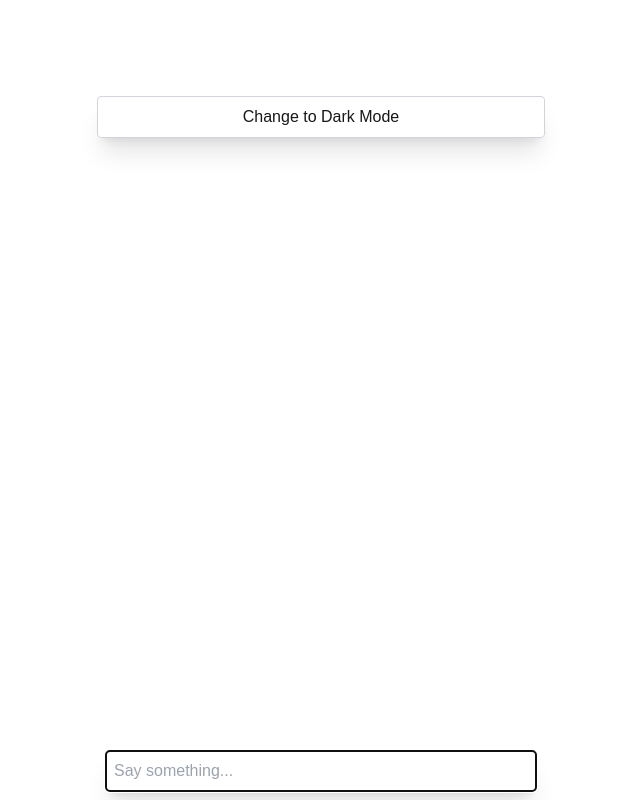
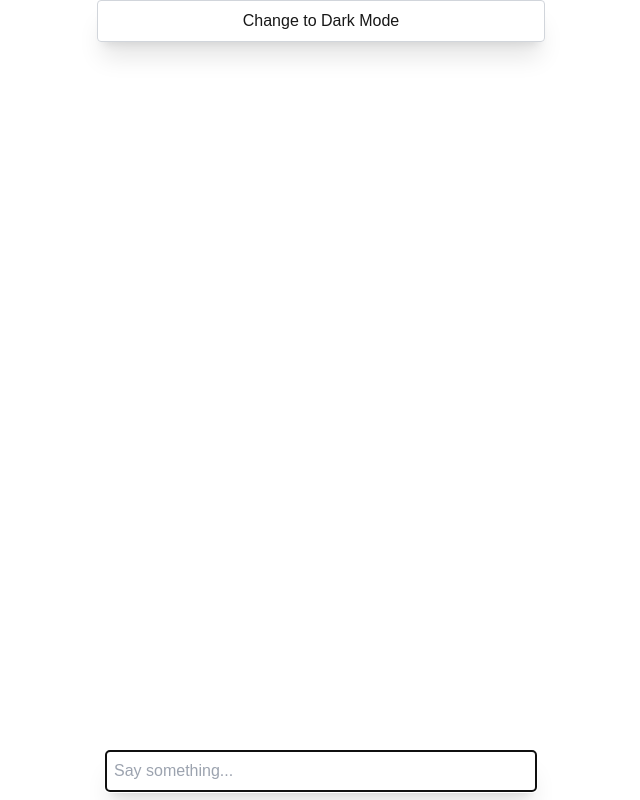
Before and after one commit to MarekMurumae/simple-chatbot, a Next.js app: page / in a window 1280 px wide. Shown: the whole page, without its empty margins (319-959 px from the left). Built offline with nearby package versions, Linux system fonts and the light colour scheme.

Commit message:
change margins

```diff
--- a/app/components/chatMessage.tsx
+++ b/app/components/chatMessage.tsx
@@ -9,7 +9,7 @@ interface ChatMessageProps {
 const ChatMessage: React.FC<ChatMessageProps> = ({ role, content, aiProfilePic }) => {
     return (
         <div
-            className={`flex ${role === 'user' ? 'justify-end' : 'justify-start items-start space-x-2'}`}
+            className={`flex ${role === 'user' ? 'justify-end mr-2' : 'justify-start items-start space-x-2 mr-2'}`}
         >
             {role === 'assistant' && (
                 <img
--- a/app/page.tsx
+++ b/app/page.tsx
@@ -2,13 +2,28 @@
 
 import { useState, useEffect, useCallback } from 'react';
 import { useChat } from 'ai/react';
-import {ChatMessage, ThemeToggle} from './components';
+import { ChatMessage, ThemeToggle } from './components';
+
+const useWindowHeight = () => {
+    const [windowHeight, setWindowHeight] = useState<number>(window.innerHeight);
+
+    useEffect(() => {
+        const handleResize = () => setWindowHeight(window.innerHeight);
+
+        window.addEventListener('resize', handleResize);
+        return () => window.removeEventListener('resize', handleResize);
+    }, []);
+
+    return windowHeight;
+};
 
 const aiProfilePic = '/resources/images/logo.png';
 
 export default function Chat() {
     const { messages, input, handleInputChange, handleSubmit } = useChat();
     const [theme, setTheme] = useState<'light' | 'dark'>('light');
+    const windowHeight = useWindowHeight();
+
     const setInputRef = useCallback((node: HTMLInputElement | null) => {
         if (node) {
             node.focus();
@@ -28,8 +43,12 @@ export default function Chat() {
         document.documentElement.setAttribute('data-theme', newTheme);
     };
 
+    // Determine classes based on screen height
+    const bottomMarginClass = windowHeight < 1000 ? 'mb-0' : 'mb-10';
+    const pyClass = windowHeight < 1000 ? 'py-0' : 'py-10';
+
     return (
-        <div className="flex flex-col w-full max-w-md py-24 mx-auto stretch">
+        <div className={`flex flex-col w-full max-w-md ${pyClass} mx-auto stretch`}>
             <ThemeToggle theme={theme} toggleTheme={toggleTheme} />
 
             <div className="flex flex-col space-y-4">
@@ -43,7 +62,7 @@ export default function Chat() {
                 ))}
             </div>
 
-            <form onSubmit={handleSubmit} className="fixed bottom-0 w-full max-w-md p-2">
+            <form onSubmit={handleSubmit} className={`fixed bottom-0 w-full max-w-md p-2 ${bottomMarginClass}`}>
                 <input
                     ref={setInputRef}
                     className="w-full p-2 border border-gray-300 rounded shadow-xl"
```
